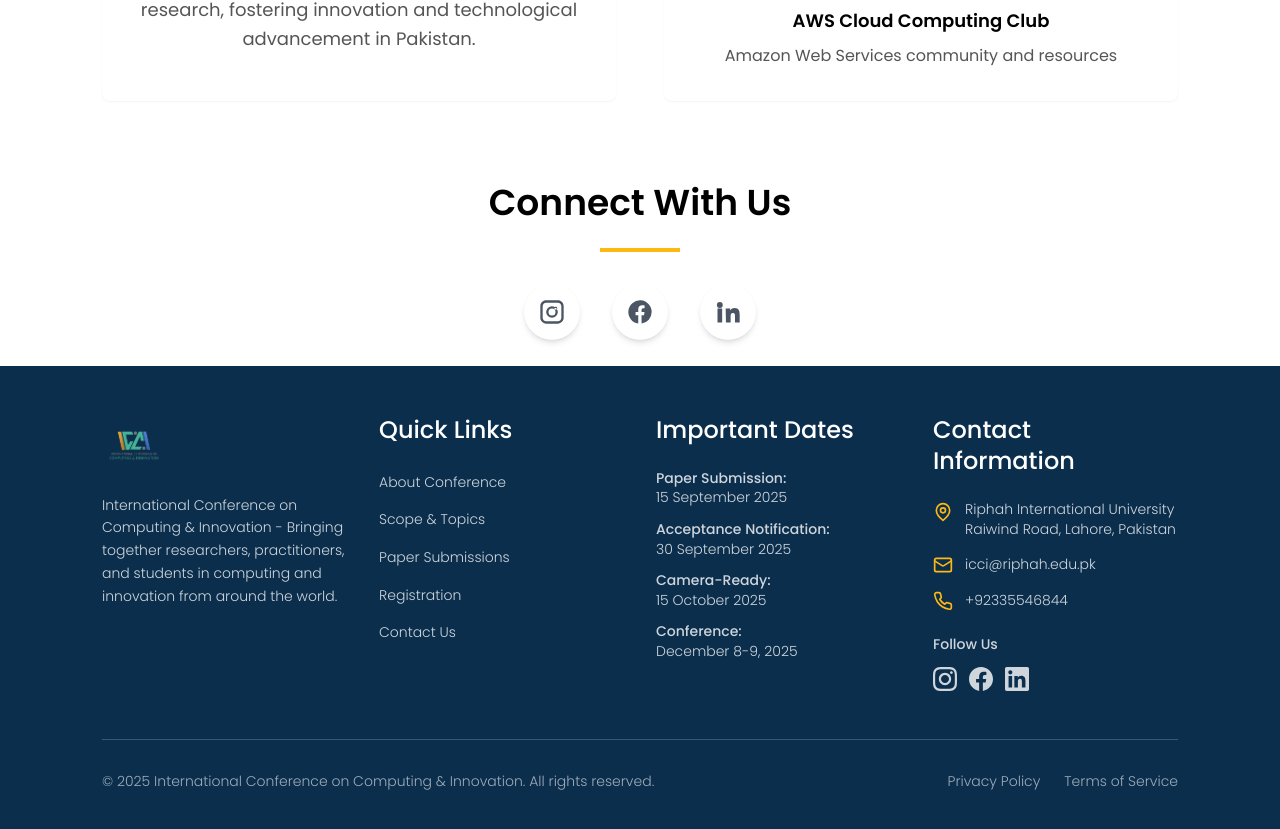
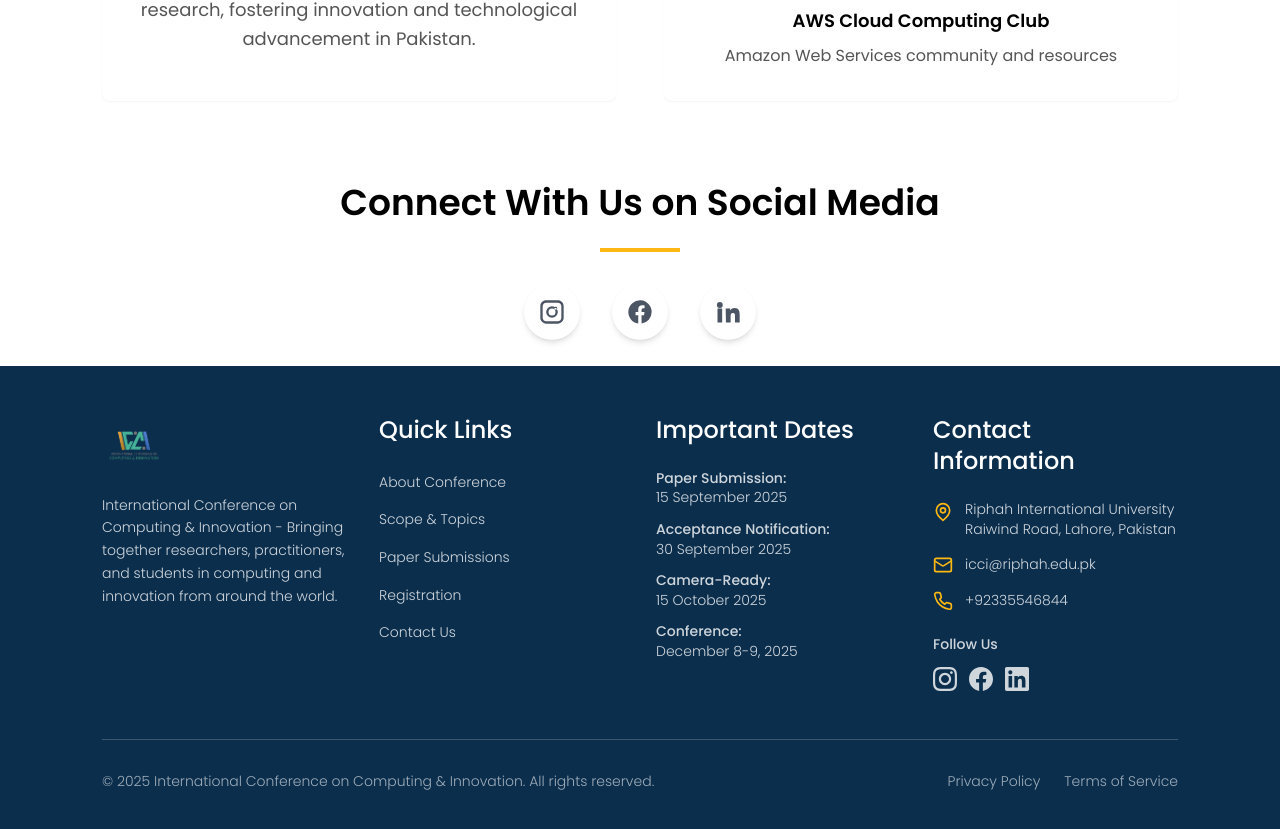
Before and after one commit to haroon147/icci-25, a React (Vite) app in the folder frontend/: page /about in a window 1280 px wide. Shown: the part 3724-4553 px from the top of the page. Built offline with nearby package versions, Linux system fonts and the light colour scheme.

Commit message:
few change

```diff
--- a/frontend/src/pages/About.jsx
+++ b/frontend/src/pages/About.jsx
@@ -293,7 +293,7 @@ practitioners to drive sustainable digital transformation.              </p>
       </section>
       <div className="container-custom">
     <h2 className="text-section text-center mb-6 font-semibold text-text-primary">
-      Connect With Us
+      Connect With Us on Social Media
     </h2>
     <div className="w-20 h-1 bg-accent mx-auto mb-8"></div>
 
--- a/frontend/src/pages/Contact.jsx
+++ b/frontend/src/pages/Contact.jsx
@@ -106,7 +106,7 @@ export default function Contact() {
       <section className="bg-background-white py-12 border-t">
   <div className="container-custom">
     <h2 className="text-section text-center mb-6 font-semibold text-text-primary">
-      Connect With Us
+      Connect With Us on Social Media
     </h2>
     <div className="w-20 h-1 bg-accent mx-auto mb-8"></div>
 
```
